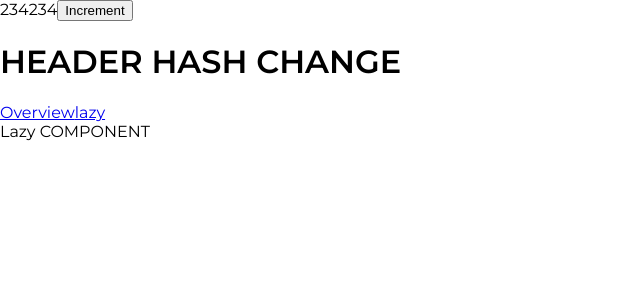
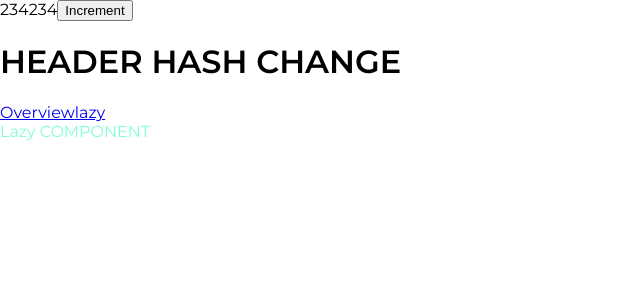
Before and after one commit to ignatiqq/react-ssr-blog, a React app: page /lazy in a window 1280 px wide. Shown: the top 300 px of the page, without its empty margins (0-640 px from the left). Built offline with nearby package versions, Linux system fonts and the light colour scheme; the HTML template or start-up script is replaced by a standard one.

Commit message:
improve app

```diff
--- a/package.json
+++ b/package.json
@@ -41,6 +41,7 @@
     "mini-css-extract-plugin": "^2.6.1",
     "sass": "^1.55.0",
     "sass-loader": "^13.0.2",
+    "style-loader": "^3.3.1",
     "terser-webpack-plugin": "^5.3.6",
     "ts-loader": "^9.4.1",
     "webpack": "^5.74.0",
--- a/src/client/infrastructure/Routes/Routes.tsx
+++ b/src/client/infrastructure/Routes/Routes.tsx
@@ -1,7 +1,7 @@
 import React, { Suspense } from 'react';
 import { useRoutes } from 'react-router-dom';
 import { Overview, Feed } from '@client/modules/pages';
-const Lazy = React.lazy(() => import(/* webpackChunkName: "LazyChunk" */ '@client/modules/pages/Lazy'));
+const Lazy = React.lazy(() => import(/* webpackChunkName: "LazyChunk" */ '@client/modules/pages/Lazy/Lazy'));
 
 const Routes: React.FC = () => {
 	const AppRoutes =  useRoutes(
--- a/src/client/modules/pages/Lazy.tsx
+++ b/src/client/modules/pages/Lazy/Lazy.tsx
@@ -1,7 +1,9 @@
 import React from 'react';
 
+import './huse.scss';
+
 const LazyComponent = () => {
-	return <div>Lazy COMPONENT</div>;
+	return <div className='hello'>Lazy COMPONENT</div>;
 };
 
 export default LazyComponent;
--- /dev/null
+++ b/src/client/modules/pages/Lazy/huse.scss
@@ -0,0 +1,4 @@
+.hello {
+    font-size: "50px";
+    color: aquamarine;
+}
--- a/src/client/modules/pages/Overview/Overview.tsx
+++ b/src/client/modules/pages/Overview/Overview.tsx
@@ -1,7 +1,7 @@
 import axios from 'axios';
 import React from 'react';
-import {useAppQuery} from '../../../libs/query';
-import { queryRequestsCreator } from '../../../infrastructure/initDataCreators/createQueries';
+import {useAppQuery} from '@client/libs/query';
+import { queryRequestsCreator } from '@client/infrastructure/initDataCreators/createQueries';
 
 const getTodos = async () => {
 	const res = await axios.get('https://jsonplaceholder.typicode.com/todos?_limit=5');
--- a/src/infrastructure/routes/routes.tsx
+++ b/src/infrastructure/routes/routes.tsx
@@ -1,7 +1,7 @@
 import React from 'react';
 import { IRouteType } from './types';
 import {Feed, Overview} from '@client/modules/pages';
-import Lazy from '@client/modules/pages/Lazy';
+import Lazy from '@client/modules/pages/Lazy/Lazy';
 import App from '@client/App';
 
 const routes: IRouteType[] = [
--- a/src/server/modules/render/render.tsx
+++ b/src/server/modules/render/render.tsx
@@ -9,7 +9,7 @@ import { QueryClientProvider, Hydrate, QueryClient } from '@tanstack/react-query
 import { ABORT_DELAY } from '@server/constants/render';
 import App from '@client/App';
 import { ErrorType } from '@server/types';
-import { Html } from '@client/components/ssr';
+import { Html } from '@server/components';
 
 interface RenderOptions {
 	url: string;
```
Also changed, not shown: webpack.config.server.js (+8 -0 lines), src/server/components/Html/Html.tsx (renamed from src/client/components/ssr/Html/Html.tsx), src/server/components/index.ts (renamed from src/client/components/ssr/index.ts), stats.json (deleted), 1 other file (tests, documents, lock files or other folders).
